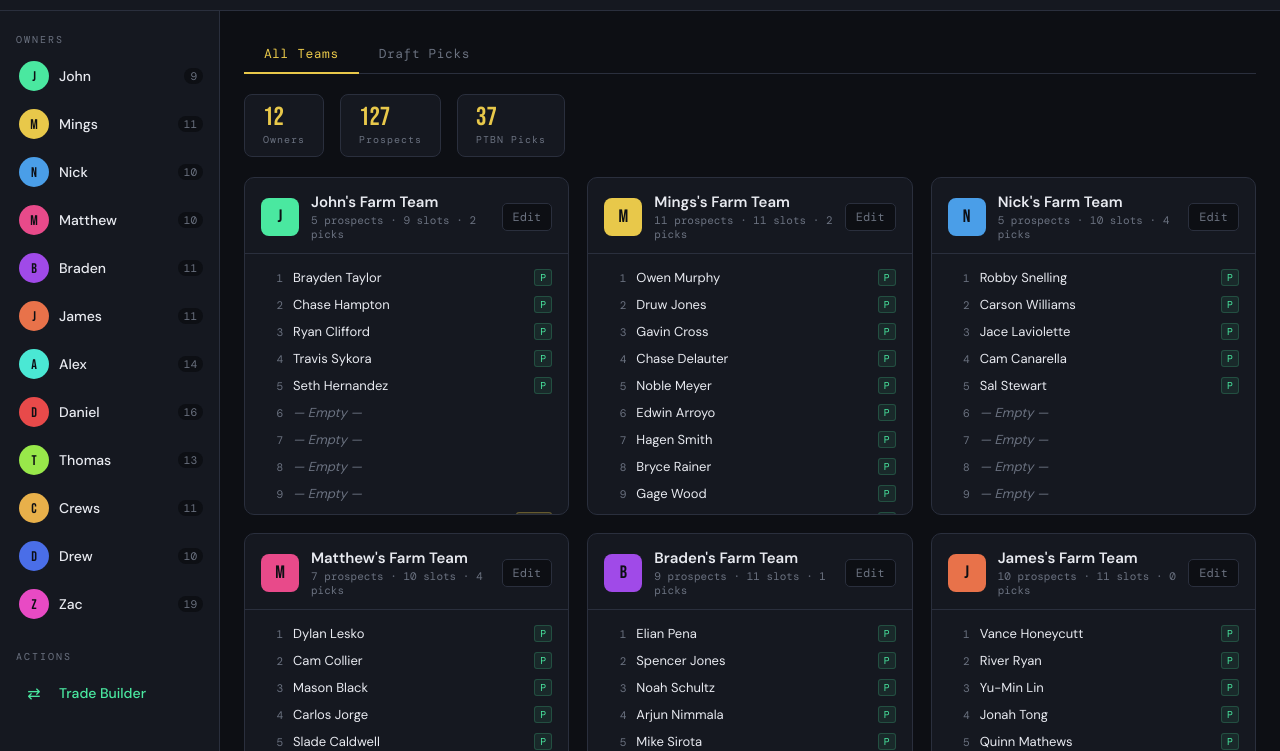
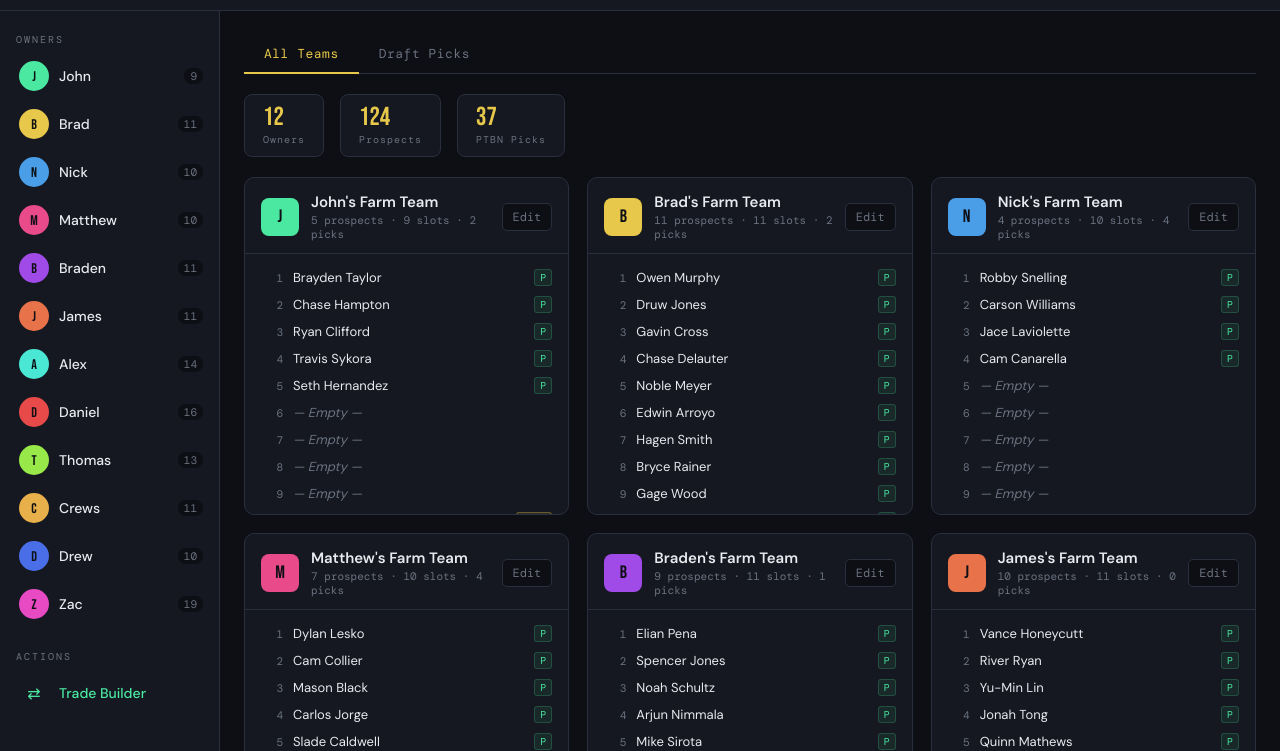
Before and after one commit to zacpoole-ctrl/Farm-Team, a plain HTML site: page index.html in a window 1280 px wide. Shown: the part 49-800 px from the top of the page. Drawn offline with nearby package versions, Linux system fonts and the light colour scheme.

Commit message:
Update index.html

```diff
--- a/index.html
+++ b/index.html
@@ -1160,7 +1160,7 @@ let leagueData = {
       ptbn: ["PTBN 2028","PTBN 2030"]
     },
     {
-      id: 1, name: "Mings",
+      id: 1, name: "Brad",
       roster: [
         "Owen Murphy","Druw Jones","Gavin Cross","Chase Delauter","Noble Meyer",
         "Edwin Arroyo","Hagen Smith","Bryce Rainer","Gage Wood","Steele Hall","Josh Hammond"
@@ -1170,7 +1170,7 @@ let leagueData = {
     {
       id: 2, name: "Nick",
       roster: [
-        "Robby Snelling","Carson Williams","Jace Laviolette","Cam Canarella","Sal Stewart",
+        "Robby Snelling","Carson Williams","Jace Laviolette","Cam Canarella","",
         "","","","","",
       ],
       ptbn: ["PTBN 2028","PTBN 2026","PTBN 2030","PTBN 2028"]
@@ -1212,8 +1212,8 @@ let leagueData = {
       id: 7, name: "Daniel",
       roster: [
         "Daniel Espino","Charlie Condon","Zac Veen","Kahlil Watson","Harry Ford",
-        "Konnor Griffin","Enrique Bradfield","Tommy Troy","JJ Wetherholt","Jurrangelo Cijntje",
-        "Ethan Holiday","Cam Caminiti","Liam Doyle","Ike Irish","Eli Willits","Jamie Arnold"
+        "Konnor Griffin","Enrique Bradfield","Tommy Troy","Jurrangelo Cijntje",
+        "Ethan Holiday","Cam Caminiti","Liam Doyle","Ike Irish","Eli Willits","Jamie Arnold",""
       ],
       ptbn: ["PTBN 2026","PTBN 2028","PTBN 2030"]
     },
@@ -1246,9 +1246,9 @@ let leagueData = {
       id: 11, name: "Zac",
       roster: [
         "Sebastian Walcott","Leo De Vries","Travis Bazzana","Emmanuel Rodriguez","Braden Montgomery",
-        "Emil Morales","Justin Crawford","Yoeilin Cespedes","Joendry Vargas","Cooper Pratt",
+        "Emil Morales","Yoeilin Cespedes","Joendry Vargas","Cooper Pratt",
         "Tink Hence","Edward Florentino","Kash Mayfield","Juneiker Caceres","Ching-Hsien Ko",
-        "Wyatt Sanford","Devin Fitz-Gerald","Kendry Rojas","Payton Tolle"
+        "Wyatt Sanford","Devin Fitz-Gerald","Kendry Rojas","Payton Tolle",""
       ],
       ptbn: ["PTBN 2026","PTBN 2028","PTBN 2026 (Braden)","PTBN 2026 (Crews)","PTBN 2026 (Thomas)","PTBN 2028","PTBN 2030"]
     }
```
